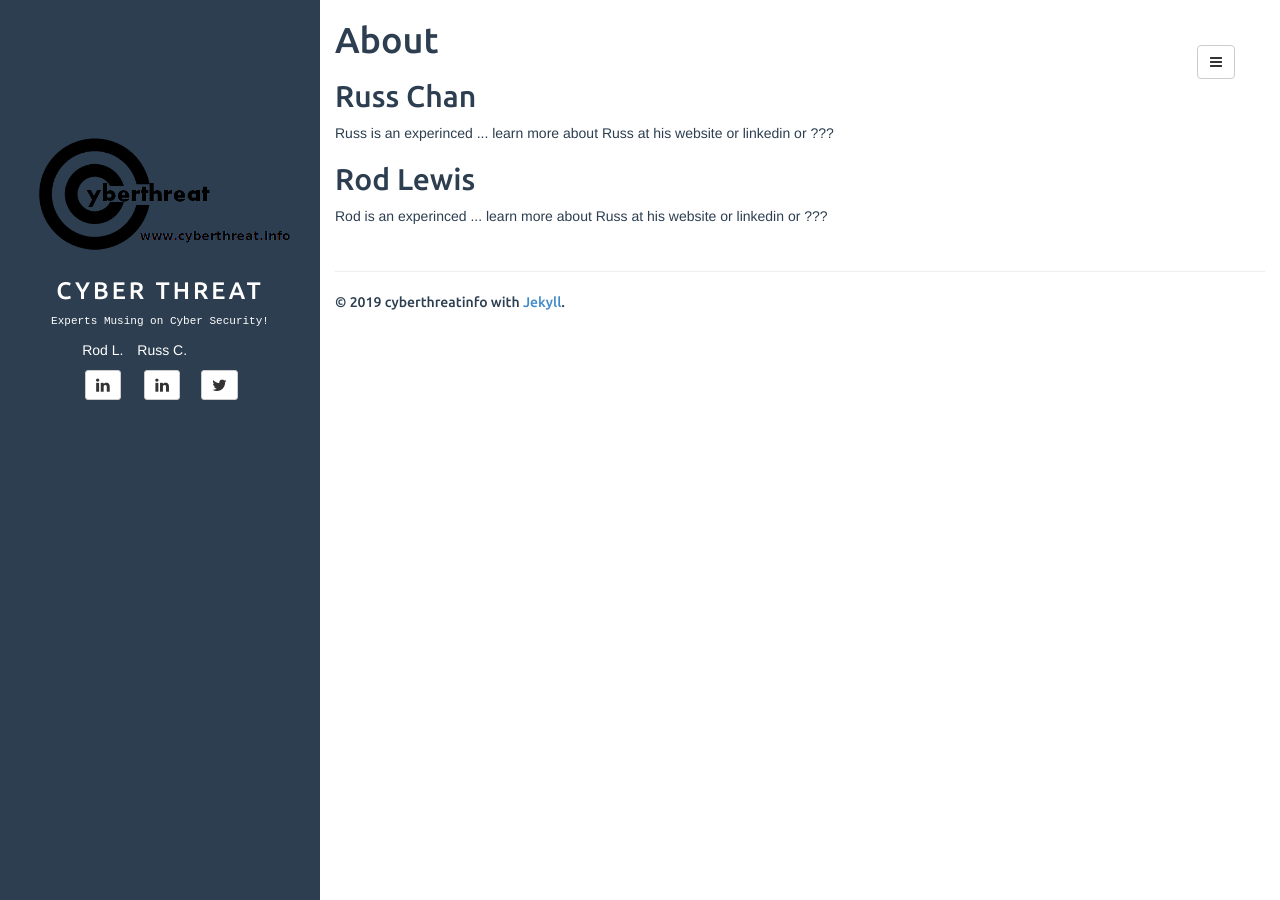
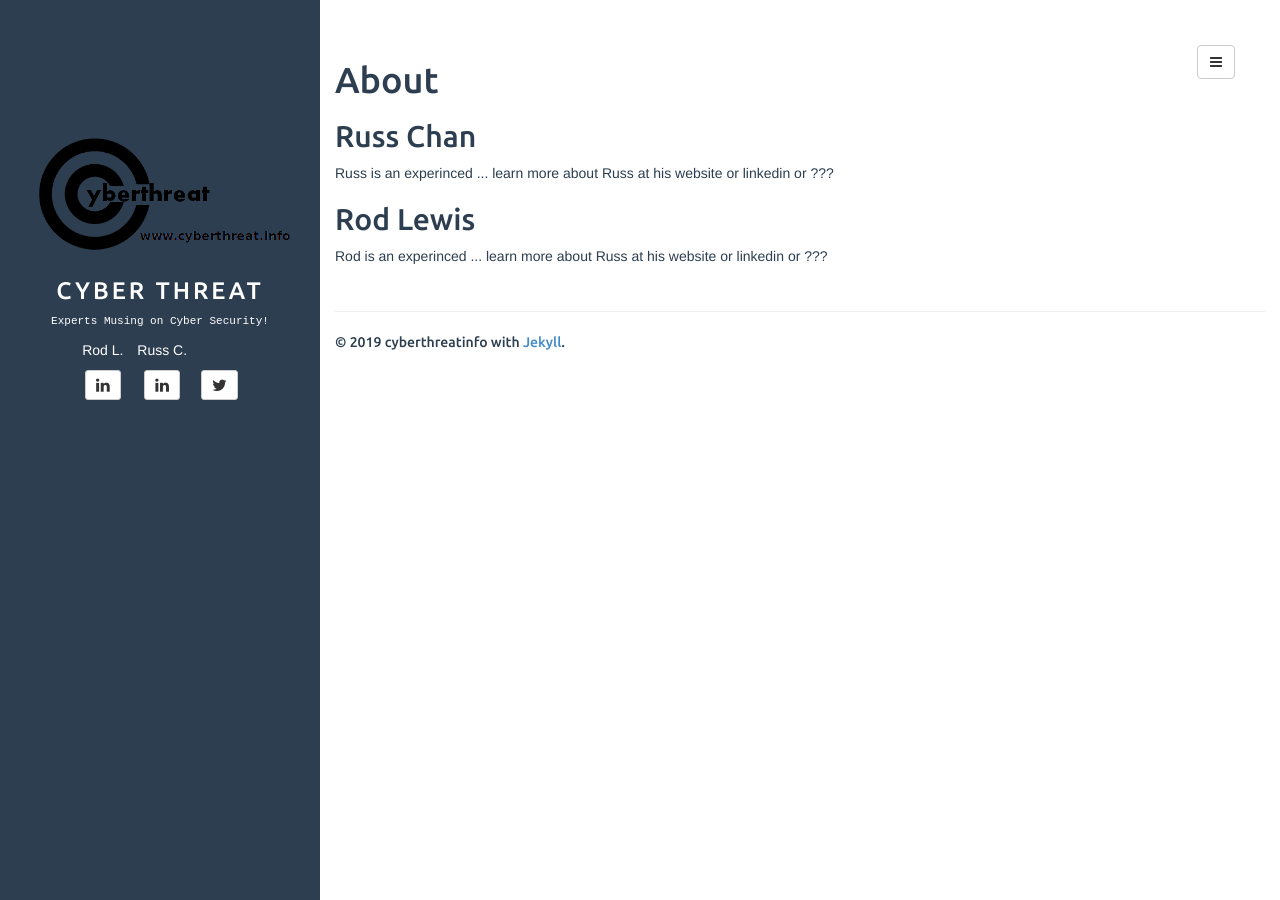
Before and after one commit to cyberthreatinfo/cyberthreatinfo.github.io, a Jekyll site: the page built from about/index.html, in a window 1280 px wide. Built offline with Jekyll 4.4.1, drawn with Linux system fonts in a browser that asks for light colours.

Commit message:
Update index.html

```diff
--- a/about/index.html
+++ b/about/index.html
@@ -3,7 +3,9 @@
 title: About Cyberthreat.info
 ---
 
-		<div class="about">
+		<div class="Cyberthreat.info contribtuors are:">
+			<br>
+			<br>
 			<h1>About</h1>
 
 			<h2> Russ Chan </h2>
```
